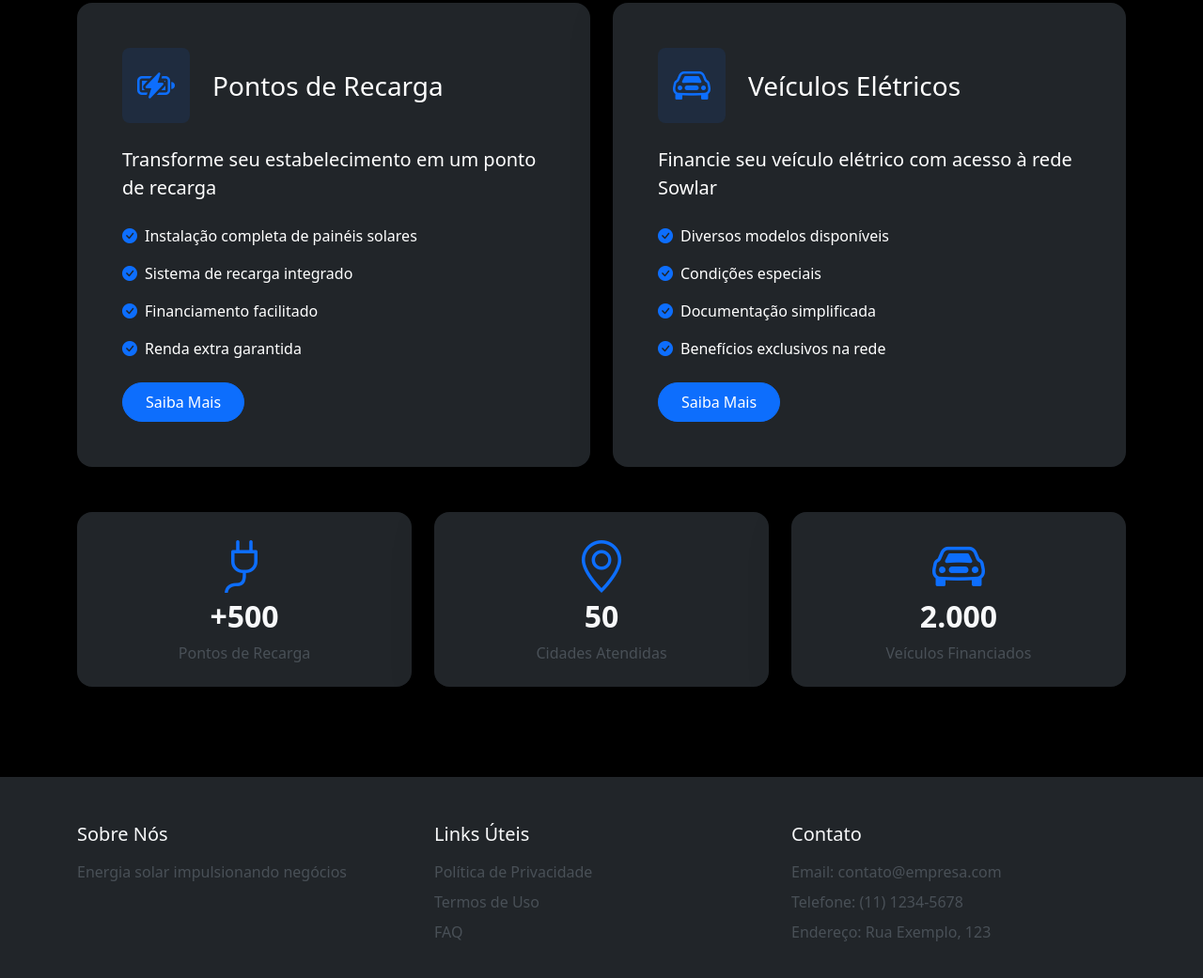
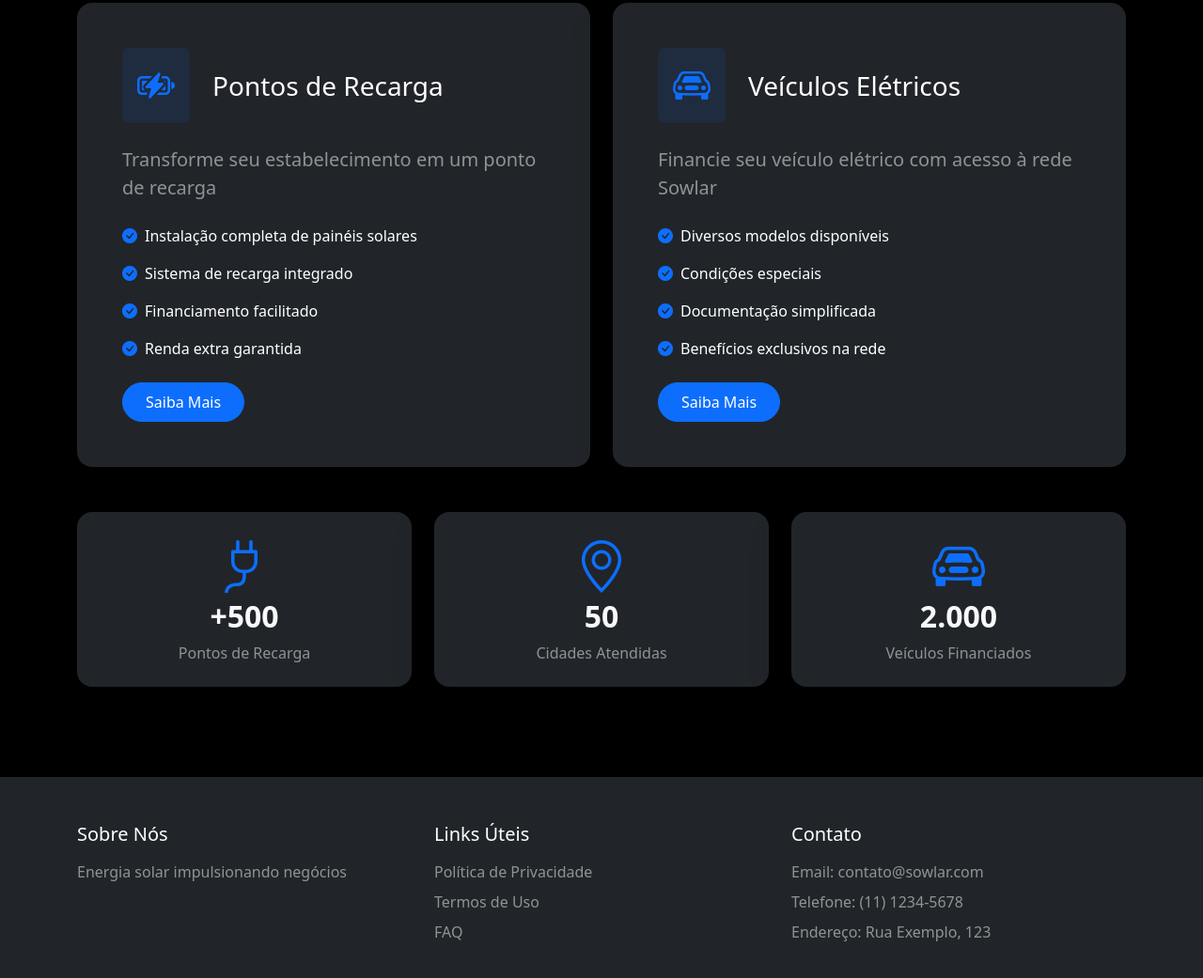
Before and after one commit to adspacheco/sowlar, a plain HTML site: page servicos.html in a window 1280 px wide. Shown: the part 345-1386 px from the top of the page at 94% size. Drawn offline with nearby package versions, Linux system fonts and the light colour scheme.

Commit message:
some adjustments

```diff
--- a/servicos.html
+++ b/servicos.html
@@ -67,7 +67,7 @@
           <div class="col-lg-8 mx-auto">
             <h6 class="text-primary text-uppercase mb-3">Nossos Serviços</h6>
             <h1 class="display-4 fw-bold mb-4">Energia Limpa Para Todos</h1>
-            <p class="lead text-light-emphasis mb-0">
+            <p class="lead text-white-50 mb-0">
               Construindo a maior rede de recarga sustentável do Brasil
             </p>
           </div>
@@ -85,7 +85,7 @@
                   </div>
                   <h3 class="card-title text-white mb-0">Pontos de Recarga</h3>
                 </div>
-                <p class="lead text-white mb-4">
+                <p class="lead text-white-50 mb-4">
                   Transforme seu estabelecimento em um ponto de recarga
                 </p>
                 <ul class="list-unstyled mb-4">
@@ -122,7 +122,7 @@
                   </div>
                   <h3 class="card-title text-white mb-0">Veículos Elétricos</h3>
                 </div>
-                <p class="lead mb-4 text-white">
+                <p class="lead mb-4 text-white-50">
                   Financie seu veículo elétrico com acesso à rede Sowlar
                 </p>
                 <ul class="list-unstyled mb-4">
@@ -157,7 +157,7 @@
               <div class="card-body p-4 text-center">
                 <i class="bi bi-plug display-4 text-primary mb-3"></i>
                 <h2 class="fw-bold mb-2 text-light">+500</h2>
-                <p class="text-light-emphasis mb-0">Pontos de Recarga</p>
+                <p class="text-white-50 mb-0">Pontos de Recarga</p>
               </div>
             </div>
           </div>
@@ -167,7 +167,7 @@
               <div class="card-body p-4 text-center">
                 <i class="bi bi-geo-alt display-4 text-primary mb-3"></i>
                 <h2 class="fw-bold mb-2 text-light">50</h2>
-                <p class="text-light-emphasis mb-0">Cidades Atendidas</p>
+                <p class="text-white-50 mb-0">Cidades Atendidas</p>
               </div>
             </div>
           </div>
@@ -177,7 +177,7 @@
               <div class="card-body p-4 text-center">
                 <i class="bi bi-car-front display-4 text-primary mb-3"></i>
                 <h2 class="fw-bold mb-2 text-light">2.000</h2>
-                <p class="text-light-emphasis mb-0">Veículos Financiados</p>
+                <p class="text-white-50 mb-0">Veículos Financiados</p>
               </div>
             </div>
           </div>
@@ -189,35 +189,33 @@
       <div class="container">
         <div class="row gy-4">
           <div class="col-md-4">
-            <h5 class="mb-3">Sobre Nós</h5>
-            <p class="mb-0 text-light-emphasis">
+            <h5 class="text-white mb-3">Sobre Nós</h5>
+            <p class="text-white-50 mb-0">
               Energia solar impulsionando negócios
             </p>
           </div>
           <div class="col-md-4">
-            <h5 class="mb-3">Links Úteis</h5>
+            <h5 class="text-white mb-3">Links Úteis</h5>
             <ul class="list-unstyled mb-0">
               <li class="mb-2">
-                <a href="#" class="text-light-emphasis text-decoration-none"
+                <a href="#" class="text-white-50 text-decoration-none"
                   >Política de Privacidade</a
                 >
               </li>
               <li class="mb-2">
-                <a href="#" class="text-light-emphasis text-decoration-none"
+                <a href="#" class="text-white-50 text-decoration-none"
                   >Termos de Uso</a
                 >
               </li>
               <li>
-                <a href="#" class="text-light-emphasis text-decoration-none"
-                  >FAQ</a
-                >
+                <a href="#" class="text-white-50 text-decoration-none">FAQ</a>
               </li>
             </ul>
           </div>
           <div class="col-md-4">
-            <h5 class="mb-3">Contato</h5>
-            <ul class="list-unstyled mb-0 text-light-emphasis">
-              <li class="mb-2">Email: contato@empresa.com</li>
+            <h5 class="text-white mb-3">Contato</h5>
+            <ul class="list-unstyled mb-0 text-white-50">
+              <li class="mb-2">Email: contato@sowlar.com</li>
               <li class="mb-2">Telefone: (11) 1234-5678</li>
               <li>Endereço: Rua Exemplo, 123</li>
             </ul>
```
Also changed, not shown: contato.html (+1 -1 lines), index.html (+1 -1 lines), pontos.html (+1 -1 lines), sobre.html (+1 -1 lines).
